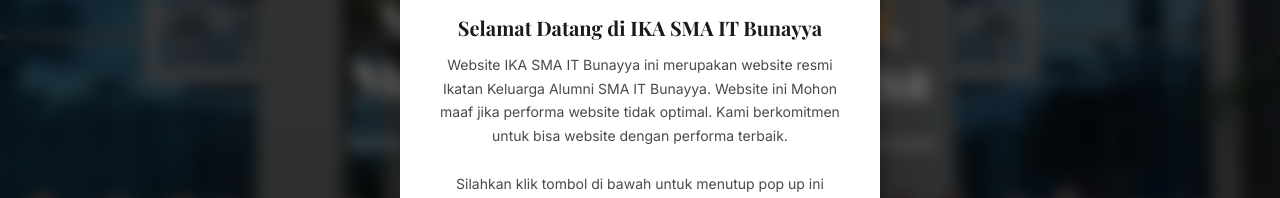
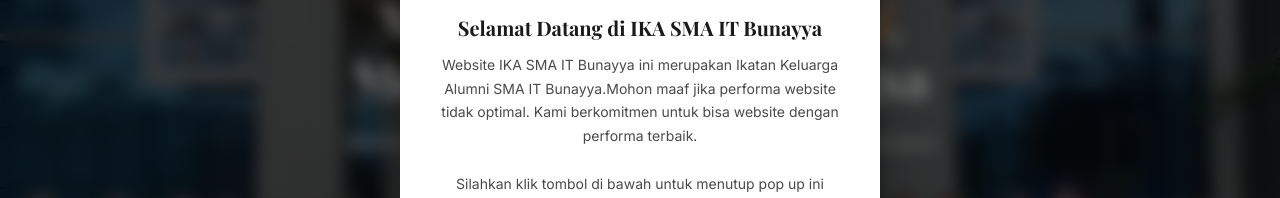
Before and after one commit to skirdrax/ikasmaitbunayya, a React (Vite) app: page / in a window 1280 px wide. Shown: the part 248-446 px from the top of the page. Built offline with nearby package versions, Linux system fonts and the light colour scheme; a web font is replaced by a local one.

Commit message:
upload 6

```diff
--- a/src/components/PopupNotification.jsx
+++ b/src/components/PopupNotification.jsx
@@ -37,10 +37,9 @@
         <div className="popup-icon"></div>
         <h3 className="popup-title">Selamat Datang di IKA SMA IT Bunayya</h3>
         <p className="popup-text">
-          Website IKA SMA IT Bunayya ini merupakan website resmi Ikatan Keluarga
-          Alumni SMA IT Bunayya. Website ini Mohon maaf jika performa website
-          tidak optimal. Kami berkomitmen untuk bisa website dengan performa
-          terbaik.
+          Website IKA SMA IT Bunayya ini merupakan Ikatan Keluarga Alumni SMA IT
+          Bunayya.Mohon maaf jika performa website tidak optimal. Kami
+          berkomitmen untuk bisa website dengan performa terbaik.
         </p>
 
         <p className="popup-text">
```
